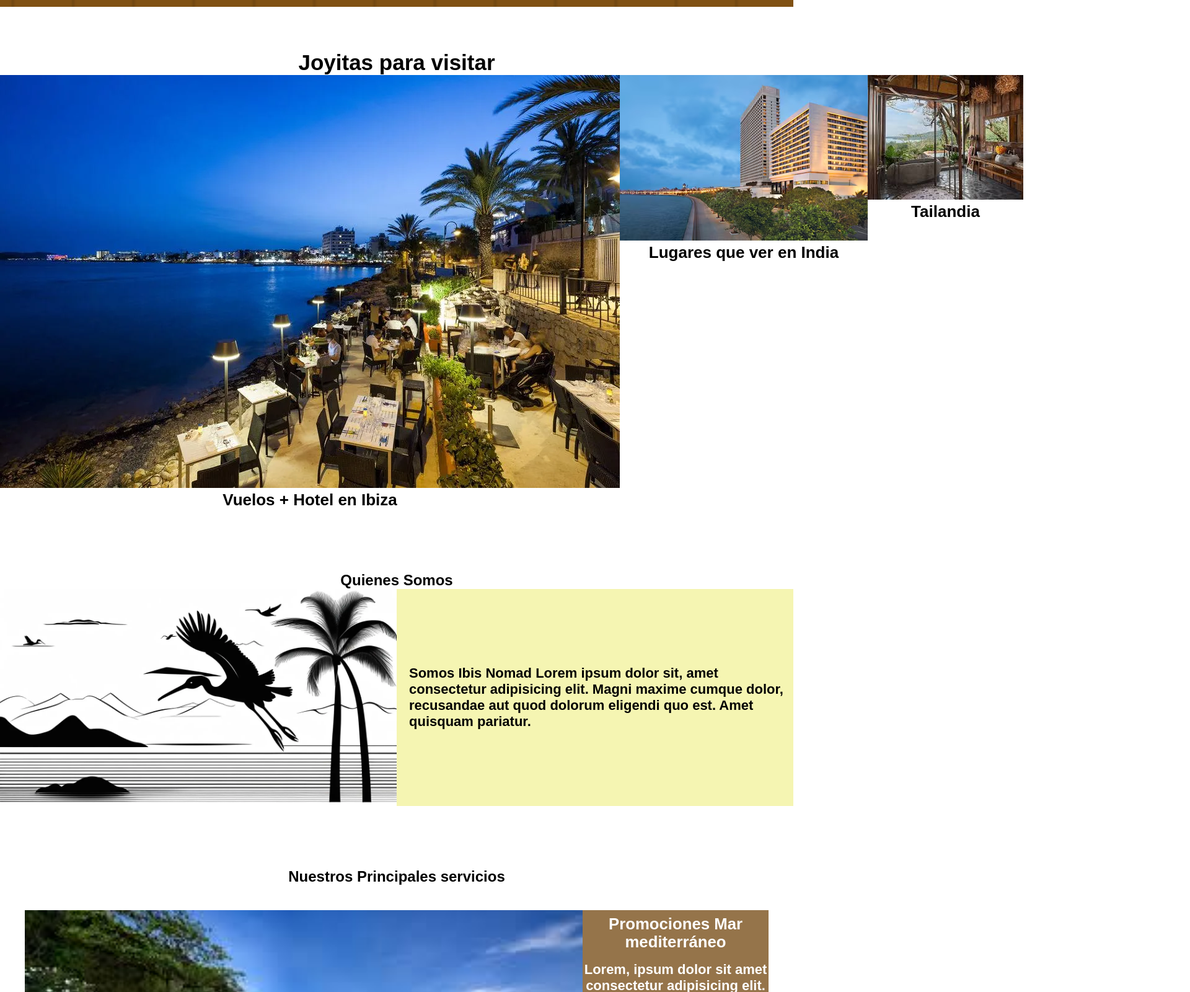
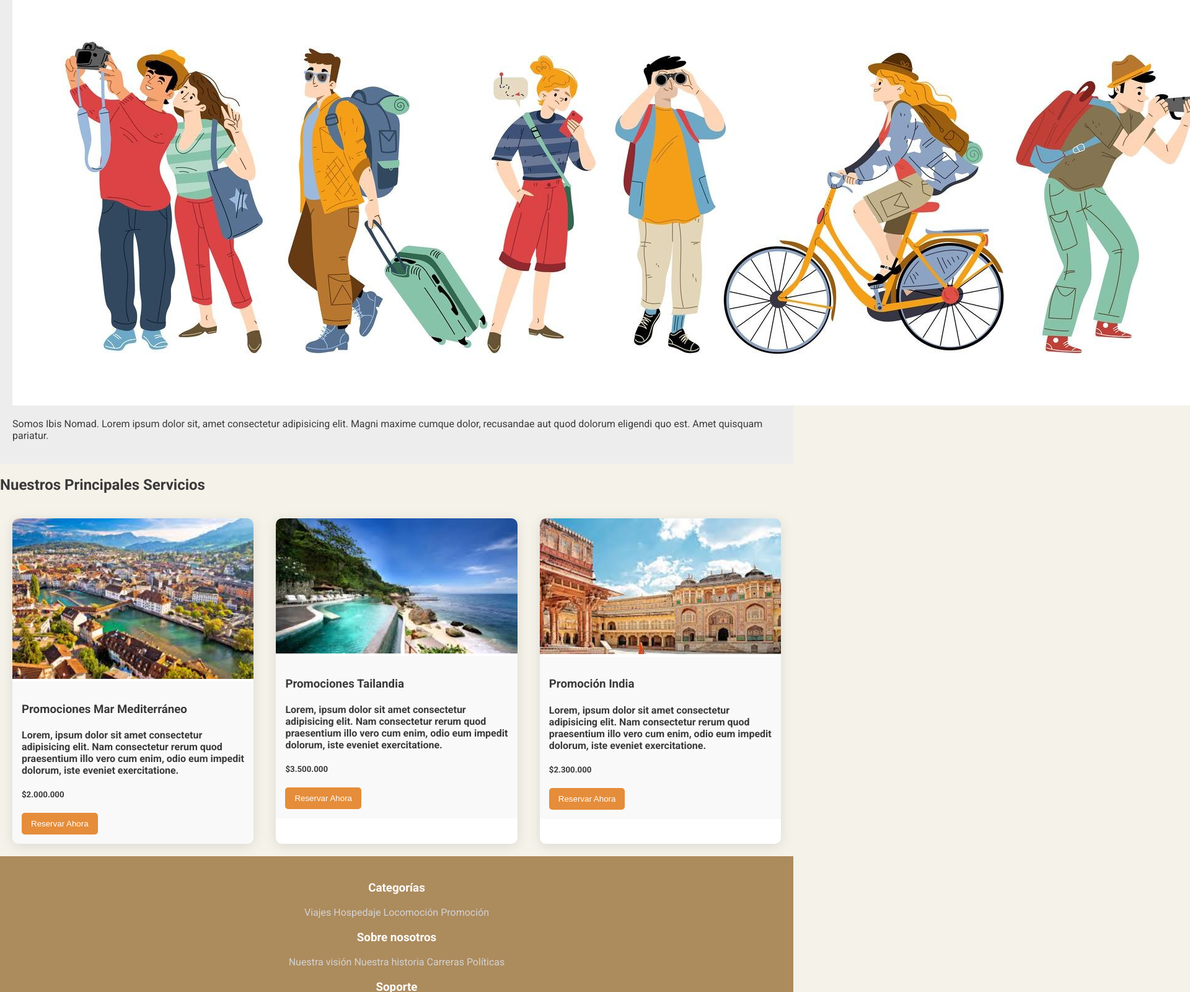
Before and after one commit to Mambee73/Web_IbisNomad_track, a plain HTML site: page index.html in a window 1280 px wide. Shown: the part 820-2420 px from the top of the page at 62% size, 1920 px wide, since content can reach past the window. Drawn offline with Linux system fonts and the light colour scheme; a web font is replaced by a local one.

Commit message:
Cambiar colores en el CSS para un diseño más atractivo

```diff
--- a/css/styles.css
+++ b/css/styles.css
@@ -1,209 +1,162 @@
-*{
-    font-family: "Afacad Flux", sans-serif;
+
+body {
+    font-family: 'Roboto', sans-serif; /* Fuente moderna para el cuerpo */
+    background-color: #f5f2e9;
+    color: #3a3a3a;
     margin: 0;
     padding: 0;
 }
 
-.titulo{
-    display: flex;
-    justify-content: center;
-    height: 200px;
-    align-items: center;
+.titulo {
+    background-color: #ac8b5d; /* Color cálido */
+    color: white;
+    padding: 30px;
+    text-align: center;
+    font-size: 2.5rem; /* Tamaño de fuente más grande */
+    border-bottom: 4px solid #d4b79e; /* Línea inferior */
 }
 
-.titulo a{
-    text-decoration: none;
-    color: black;
-    font-size: 64px;
-    font-weight: 600;
+.contenedor-navbar {
+    background-color: #d4b79e; /* Color de navegación cálido */
+    display: flex;
+    justify-content: space-around;
+    padding: 15px 0;
 }
 
-.titulo span{
-    color: rgb(165, 106, 42);
+.nav-enlaces a {
+    color: white; /* Color de los enlaces */
+    padding: 15px 20px;
+    text-decoration: none;
+    font-size: 1.1rem; /* Tamaño de fuente para enlaces */
+    transition: background-color 0.3s, transform 0.3s;
+    border-radius: 5px;
 }
 
-.contenedor-navbar{
-    border-top: 1px solid black;
+.nav-enlaces a:hover {
+    background-color: #ac8b5d; /* Color al pasar el mouse */
+    transform: scale(1.05); /* Efecto de escalado */
 }
 
-.contenedor-navbar a{
-    text-decoration: none;
-    color: black;
+.card-container {
+    display: flex;
+    justify-content: space-between;
+    flex-wrap: wrap;
+    gap: 20px;
+    padding: 20px; /* Espaciado interno */
 }
 
-.nav-enlaces{
-    height: 80px;
-    display: flex;
-    align-items: center;
-    justify-content: space-evenly;
-    font-size: 24px;
+.card {
+    background-color: #fff; /* Fondo blanco para las tarjetas */
+    border-radius: 10px;
+    overflow: hidden;
+    width: calc(33% - 20px); /* Ancho de las tarjetas */
+    box-shadow: 0 4px 20px rgba(0, 0, 0, 0.1); /* Sombra de las tarjetas */
+    transition: transform 0.2s; /* Efecto al pasar el mouse */
 }
 
-.banner-imagen{
-    height: 550px;
-    background-image: url(/img/principal.png);
-    background-position: center center;
-    background-size: cover;
-    background-repeat: no-repeat;
+.card:hover {
+    transform: translateY(-5px); /* Efecto de elevación */
 }
 
-.titulo-categorias{
-    font-size: 35px;
-    font-weight: bolder;
-    display: flex;
-    justify-content: center;
-    align-items: center;
-    margin-top: 70px;
+.producto-card {
+    width: 100%;
+    height: auto;
+    object-fit: cover;
 }
 
-.card-categorias{
-    display: flex;
-    justify-content: space-evenly;
+.producto-descripcion {
+    padding: 15px;
+    background-color: #f9f9f9; /* Fondo gris claro */
+    font-size: 1rem; /* Tamaño de fuente para la descripción */
 }
 
-.card-categorias p{
-    font-size: 26px;
-    font-weight: bold;
+.producto-boton {
+    background-color: #e58d3a; /* Color para el botón */
+    color: white;
+    border: none;
+    border-radius: 5px;
+    padding: 10px 15px;
+    cursor: pointer;
+    transition: background-color 0.3s;
+}
+
+.producto-boton:hover {
+    background-color: #d77f2c; /* Color al pasar el mouse */
+}
+
+.seccion-footer {
+    background-color: #ac8b5d; /* Fondo del footer */
+    color: white;
+    padding: 20px;
     text-align: center;
 }
 
-.seccion-nosotros{
-    margin-top: 100px;
+.lista-footer {
+    margin: 20px 0;
 }
 
-.titulo-nosotros{
-    text-align: center;
+.lista-footer a {
+    color: lightgray; /* Color de los enlaces del footer */
+    text-decoration: none;
 }
 
-.contenedor-nosotros{
-    display: grid;
-    grid-template-columns: repeat(2, 1fr);
+.lista-footer a:hover {
+    color: white; /* Color al pasar el mouse */
 }
 
-.imagen-nosotros{
-    background-image: url(/img/Nosotros\ IBIS.png);
-    background-position: center center;
-    background-repeat: no-repeat;
-    background-size: cover;
-    height: 350px;
-
-}
-
-.texto-nosotros{
-    display: flex;
-    align-items: center;
-    padding-left: 20px;
-    background-color: rgb(245, 245, 178);
-    font-size: 22px;
-    font-weight: bold;
-}
-
-.seccion-productos{
-    padding-top: 100px;
-}
-
-.titulo-productos {
+.firma {
     text-align: center;
-}
-
-.card-container{
-    display: flex;
-    justify-content: center;
-    margin-top: 40px;
-}
-
-.card-1{
-    display: grid;
-    width: 1200px;
-    height: 400px;
-    grid-template-columns: repeat(4, 1fr);
-}
-
-.producto-card1{
-    background-image: url(/img/Bali.jpg);
-    background-position: center center;
-    background-repeat: no-repeat;
-    background-size: cover;
-    width: 100%;
-}
-
-.card-1:nth-child(1){
-    grid-template-columns: 3fr 1fr;
-}
-
-.producto-descripcion{
-    display: grid;
-    align-items: center;
-    text-align: center;
-    background-color: rgb(149, 116, 74);
-    color: white;
-    font-size: 22px;
-}
-
-.producto-boton{
-    max-width: 200px;
-    margin: 0 auto;
-    padding: 8px 15px;
-    background-color: green;
-    border: none;
-    font-size: 24px;
-    font-weight: bold;
+    padding: 10px;
+    background-color: #d4b79e; /* Color de la firma */
     color: white;
 }
 
-.producto-boton:hover{
-    background-color: rgb(8, 97, 8);
-    cursor: pointer;
+/* Estilos adicionales para las tarjetas de categorías */
+.card-categorias {
+    display: flex;
+    justify-content: space-between;
+    padding: 20px;
 }
 
-.card-2{
-    display: flex;
-    width: 600px;
-    height: 400px;
-    margin: 0 30px;
+.card-categorias div {
+    background-color: #F8F9FA; /* Fondo gris muy claro */
+    border: 1px solid #ddd;
+    border-radius: 10px;
+    padding: 10px;
+    text-align: center;
+    flex: 1; /* Permitir que ocupen espacio equitativo */
+    margin: 0 10px; /* Espacio entre las tarjetas */
 }
 
-.producto-card2{
-    background-image: url(/img/suiza.jpg);
-    background-position: center center;
-    background-repeat: no-repeat;
-    background-size: cover;
-    width: 100%;
+.card-categorias img {
+    width: 100%; /* Ajustar imagen al contenedor */
+    border-radius: 10px; /* Bordes redondeados en imágenes */
 }
 
-.producto-card3{
-    background-image: url(/img/India.jpg);
-    background-position: center center;
-    background-repeat: no-repeat;
-    background-size: cover;
-    width: 100%;
+/* Estilos para la sección "Quienes Somos" */
+.seccion-nosotros {
+    background-color: #EDEDED; /* Fondo gris claro */
+    padding: 20px;
 }
 
-.seccion-footer{
-    margin-top: 70px;
-    display: flex;
-    justify-content: space-evenly;
-    border-top: 2px solid rgb(90, 90, 90);
+.imagen-nosotros {
+    margin: 20px 0; /* Espacio superior e inferior */
 }
 
-.lista-footer{
-    width: 300px;
-    margin-top: 50px;
+.imagen-nosotros img {
+    width: 100px; /* Ancho fijo más pequeño */
+    height: 100px; /* Altura fija más pequeña */
+    object-fit: cover; /* Mantener proporciones */
+    border-radius: 10px; /* Bordes redondeados */
+    display: block; /* Evitar espacios innecesarios */
+    margin: 0 auto; /* Centrar horizontalmente */
 }
 
-.lista-footer a{
-    text-decoration: none;
-    color: black;
-    font-size: 16px;
+/* Estilo específico para "Joyitas para Viajar" */
+.titulo-categorias {
+    font-family: 'Roboto', cursive; /* Fuente Lobster */
+    font-size: 2.5rem; /* Tamaño de fuente más grande */
+    text-align: center;
+    margin: 20px 0; /* Margen superior e inferior */
+    color: #e58d3a; /* Color cálido para el título */
 }
-
-.seccion-footer a{
-    display: block;
-}
-
-.firma{
-    margin-top: 30px;
-    display: flex;
-    justify-content: center;
-    font-weight: bold;
-}
--- a/index.html
+++ b/index.html
@@ -1,37 +1,33 @@
 <!DOCTYPE html>
-<html lang="en">
+<html lang="es">
 
 <head>
     <meta charset="UTF-8">
     <meta name="viewport" content="width=device-width, initial-scale=1.0">
     <link rel="preconnect" href="https://fonts.googleapis.com">
     <link rel="preconnect" href="https://fonts.gstatic.com" crossorigin>
-    <link href="https://fonts.googleapis.com/css2?family=Afacad+Flux:wght@100..1000&display=swap" rel="stylesheet">
+    <link href="https://fonts.googleapis.com/css2?family=Roboto:wght@300;400;500;700&display=swap" rel="stylesheet">
     <link rel="stylesheet" href="./css/styles.css">
     <title>IbisNomad</title>
 </head>
 
 <body>
     <section class="titulo">
-        <a href="#">Ibis <span>Nomad</span> </a>
+        <a href="#">Ibis <span>Nomad</span></a>
     </section>
-
 
     <section class="contenedor-navbar">
         <nav class="nav-enlaces">
-            <a href="">Alojamientos</a>
-            <a href="">Vuelos</a>
-            <a href="">Vuelos con Hotel</a>
-            <a href="">Atracciones Turisticas</a>
-            <a href="">Taxis socios Aeropuertos</a>
-            <a href="">Contacto</a>
+            <a href="#">Alojamientos</a>
+            <a href="#">Vuelos</a>
+            <a href="#">Vuelos con Hotel</a>
+            <a href="#">Atracciones Turísticas</a>
+            <a href="#">Taxis socios Aeropuertos</a>
+            <a href="#">Contacto</a>
         </nav>
     </section>
 
-    <section class="banner-imagen">
-
-    </section>
-
+    <section class="banner-imagen"></section>
 
     <section>
         <div class="titulo-categorias">
@@ -48,68 +44,66 @@
             </div>
             <div>
                 <img src="./img/tailandia2.jpg" alt="cat3">
-                <p>Tailandia </p>
+                <p>Viaja a Tailandia</p>
             </div>
         </div>
     </section>
 
-
     <section class="seccion-nosotros">
-        <h2 class="titulo-nosotros"> Quienes Somos </h2>
+        <h2 class="titulo-nosotros">Quienes Somos</h2>
         <div class="contenedor-nosotros">
             <div class="imagen-nosotros"></div>
+            <img src="./img/QuienesSomos.jpg" alt="QuienesSomos" />
             <div class="texto-nosotros">
-                <p>Somos Ibis Nomad Lorem ipsum dolor sit, amet consectetur adipisicing elit. Magni maxime cumque dolor, recusandae aut
-                    quod dolorum eligendi quo est. Amet quisquam pariatur.</p>
+                <p>Somos Ibis Nomad. Lorem ipsum dolor sit, amet consectetur adipisicing elit. Magni maxime cumque dolor, recusandae
+                    aut quod dolorum eligendi quo est. Amet quisquam pariatur.</p>
             </div>
         </div>
     </section>
 
     <section class="seccion-productos">
-        <h2 class="titulo-productos">Nuestros Principales servicios</h2>
+        <h2 class="titulo-productos">Nuestros Principales Servicios</h2>
         <div class="card-container">
-            <div class="card-1">
-                <div class="producto-card1"></div>
+            <div class="card">
+                <img src="./img/suiza.jpg" alt="Promociones Mar Mediterráneo" class="producto-card">
                 <div class="producto-descripcion">
-                    <h3>Promociones Mar mediterráneo</h3>
+                    <h3>Promociones Mar Mediterráneo</h3>
                     <h4>Lorem, ipsum dolor sit amet consectetur adipisicing elit. Nam consectetur rerum quod praesentium
-                        illo vero cum enim, odio eum impedit dolorum, iste eveniet exercitatione</h4>
+                        illo vero cum enim, odio eum impedit dolorum, iste eveniet exercitatione.</h4>
                     <h5>$2.000.000</h5>
                     <button class="producto-boton">Reservar Ahora</button>
                 </div>
             </div>
-        </div>
-        <div class="card-container">
-            <div class="card-2">
-                <div class="producto-card2"></div>
+            <div class="card">
+                <img src="./img/Bali.jpg" alt="Promociones Tailandia" class="producto-card">
                 <div class="producto-descripcion">
                     <h3>Promociones Tailandia</h3>
                     <h4>Lorem, ipsum dolor sit amet consectetur adipisicing elit. Nam consectetur rerum quod praesentium
-                        illo vero cum enim, odio eum impedit dolorum, iste eveniet exercitatione</h4>
+                        illo vero cum enim, odio eum impedit dolorum, iste eveniet exercitatione.</h4>
                     <h5>$3.500.000</h5>
                     <button class="producto-boton">Reservar Ahora</button>
                 </div>
             </div>
-            <div class="card-2">
-                <div class="producto-card3"></div>
+            <div class="card">
+                <img src="./img/India.jpg" alt="Promoción India" class="producto-card">
                 <div class="producto-descripcion">
-                    <h3>Promocion India</h3>
+                    <h3>Promoción India</h3>
                     <h4>Lorem, ipsum dolor sit amet consectetur adipisicing elit. Nam consectetur rerum quod praesentium
-                        illo vero cum enim, odio eum impedit dolorum, iste eveniet exercitatione</h4>
+                        illo vero cum enim, odio eum impedit dolorum, iste eveniet exercitatione.</h4>
                     <h5>$2.300.000</h5>
-                    <button class="producto-boton">Elegir Vuelos</button>
+                    <button class="producto-boton">Reservar Ahora</button>
                 </div>
             </div>
         </div>
     </section>
 
-    <section class="seccion-footer">
+    <footer class="seccion-footer">
         <div class="lista-footer">
-            <h3>Categorias</h3>
+            <h3>Categorías</h3>
             <a href="#">Viajes</a>
             <a href="#">Hospedaje</a>
-            <a href="#">Locomocion</a>
-            <a href="#">Promocion</a>
+            <a href="#">Locomoción</a>
+            <a href="#">Promoción</a>
         </div>
         <div class="lista-footer">
             <h3>Sobre nosotros</h3>
@@ -123,7 +117,7 @@
             <a href="#">Preguntas frecuentes</a>
             <a href="#">Ayuda en línea</a>
         </div>
-    </section>
+    </footer>
 
     <section class="firma">
         <p>Web hecha por github/Mambee97</p>
```
Also changed, not shown: img/QuienesSomos.jpg (added).
